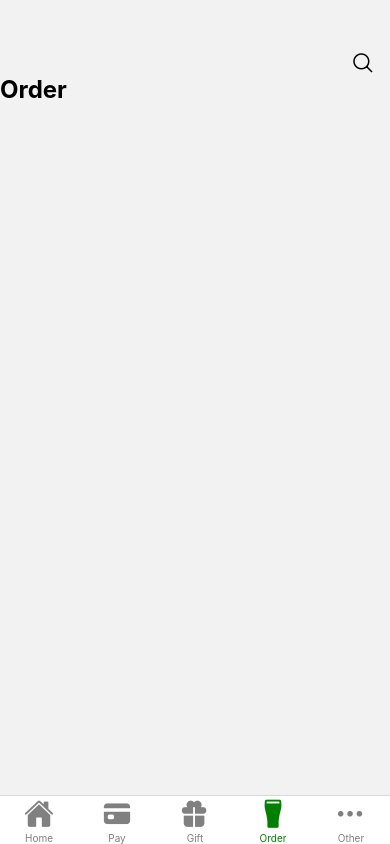
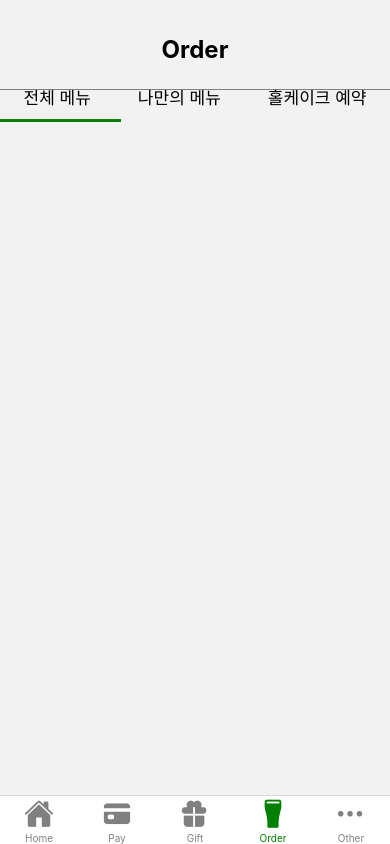
Before and after one commit to pachipico/Starbox, a React Native app: screen /Order in a window 390 px wide. Built offline with nearby package versions, Linux system fonts and the light colour scheme.

Commit message:
add: order tab bar

```diff
--- a/Views/OrderScreen/OrderScreen.tsx
+++ b/Views/OrderScreen/OrderScreen.tsx
@@ -1,20 +1,65 @@
-import React from 'react';
-import {Text} from 'react-native';
+import React, {useState} from 'react';
+
 import Icon from 'react-native-vector-icons/Ionicons';
-import {OptionButton} from '../Components/Header';
-import {Container, HeaderBox, HeaderText} from '../GiftScreen/Styles';
+import {HeaderText} from '../Components/Header';
+import {Container} from '../GiftScreen/Styles';
+import {HeaderButtonView} from '../HomeScreen/styles';
+import {
+  Body,
+  HeaderBox,
+  Highliter,
+  Tab,
+  TabContainer,
+  TabItem,
+  Touchable,
+  Wrapper,
+} from './styles';
 
 const OrderScreen = () => {
+  const [isTop, setIsTop] = useState(true);
+  const [currTab, setCurrTab] = useState('flex-start');
   return (
-    <Container>
-      <HeaderBox>
-        <OptionButton>
-          <Text>
-            <Icon name="search-outline" size={24} />
-          </Text>
-        </OptionButton>
-        <HeaderText>Order</HeaderText>
+    <Container
+      showsVerticalScrollIndicator={false}
+      onScroll={curr => {
+        if (curr.nativeEvent.contentOffset.y !== 0) {
+          setIsTop(false);
+        } else {
+          setIsTop(true);
+        }
+      }}
+      scrollEventThrottle={16}
+      stickyHeaderIndices={[0]}>
+      <HeaderBox isTop={isTop}>
+        <HeaderText isTop={isTop}>Order</HeaderText>
+        <HeaderButtonView isTop={isTop}></HeaderButtonView>
+        <TabContainer>
+          <TabItem>
+            <Touchable
+              onPress={() => {
+                setCurrTab('flex-start');
+              }}>
+              <Tab>전체 메뉴</Tab>
+            </Touchable>
+            <Touchable
+              onPress={() => {
+                setCurrTab('center');
+              }}>
+              <Tab>나만의 메뉴</Tab>
+            </Touchable>
+            <Touchable
+              onPress={() => {
+                setCurrTab('flex-end');
+              }}>
+              <Tab>홀케이크 예약</Tab>
+            </Touchable>
+          </TabItem>
+          <Wrapper curr={currTab}>
+            <Highliter />
+          </Wrapper>
+        </TabContainer>
       </HeaderBox>
+      <Body></Body>
     </Container>
   );
 };
--- /dev/null
+++ b/Views/OrderScreen/styles.tsx
@@ -0,0 +1,42 @@
+import styled from 'styled-components/native';
+
+export const TabContainer = styled.View`
+  flex: 1;
+  width: 100%;
+  margin-top: 10px;
+`;
+export const HeaderBox = styled.View<{isTop?: boolean}>`
+  padding-top: ${props => (props.isTop ? '50px' : '20px')}
+  // padding-bottom: 15px;
+
+  border-bottom-width: 1px;
+  border-bottom-color: gray;
+  align-items:  center;
+  background-color: #f3f2f2;
+`;
+
+export const TabItem = styled.View`
+  flex-direction: row;
+  justify-content: space-around;
+  padding: 10px 0px;
+`;
+export const Wrapper = styled.View<{curr: string}>`
+  width: 100%;
+  align-items: ${props => props.curr};
+`;
+export const Highliter = styled.View`
+  height: 3px;
+  width:31%
+  background-color: green;
+`;
+
+export const Touchable = styled.TouchableOpacity``;
+
+export const Tab = styled.Text`
+  font-size: 17px;
+  text-align: center;
+`;
+
+export const Body = styled.View`
+  flex: 1;
+`;
```
